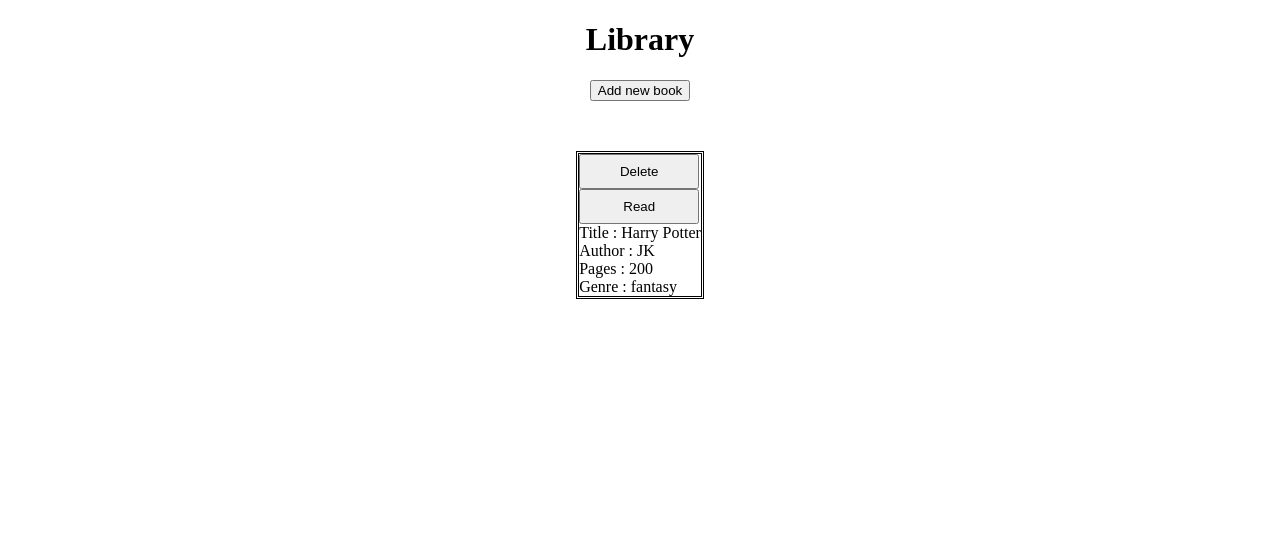
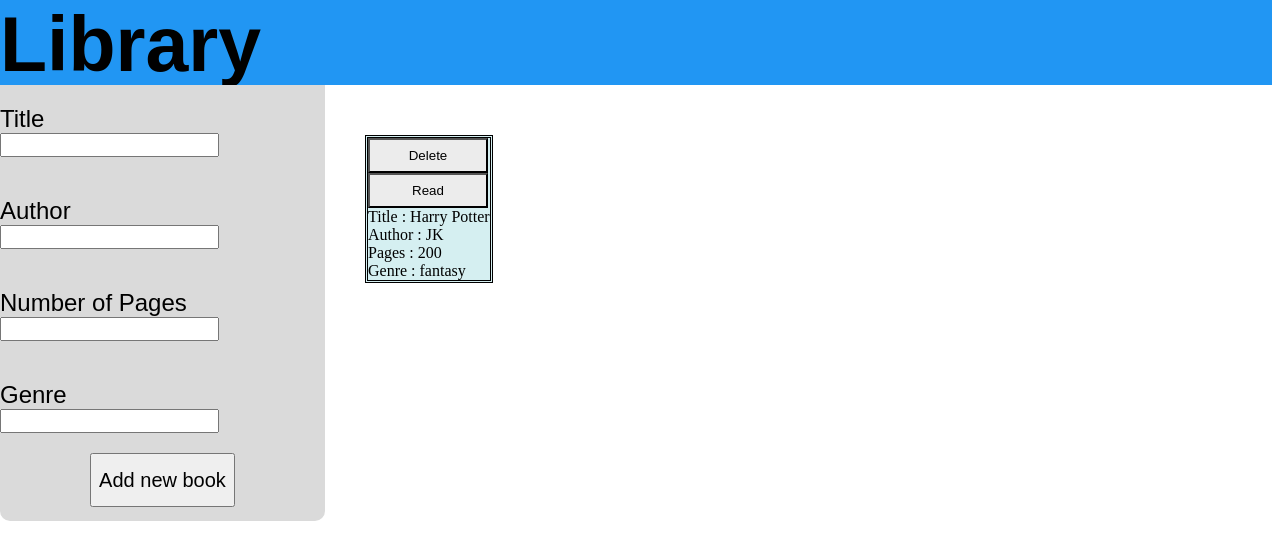
Before and after one commit to bhawkins6177/Library, a plain HTML site: page index.html in a window 1280 px wide. Drawn offline with Linux system fonts and the light colour scheme.

Commit message:
Made it look MUCH better

```diff
--- a/index.html
+++ b/index.html
@@ -6,14 +6,36 @@
     </head>
     <body>
         <h1 id="titleContainer">
-            <div id="title">
+            <nav= id="title">
           Library
+            </nav>
+        </h1>
+        <div id="subBody">
+        <div id ="formDiv">
+          <form id="form">
+            <div class="inputs">
+              <label for="titleInput" id="Lables">Title</label>
+              <input type="text" id="titleInput" class="inputField">
             </div>
-        </h1>
-        <div id="btnContainer">
-          <button id="btn">Add new book</button>
+            <div class="inputs">
+              <label for="authorInput" id="Lables">Author</label>
+              <input type="text" id="authorInput"class="inputField">
+            </div>
+            <div class="inputs">
+              <label for="pagesInput" id="Lables">Number of Pages</label>
+              <input type="text" id="pagesInput"class="inputField">
+            </div>
+            <div class="inputs">
+              <label for="genreInput" id="Lables">Genre</label>
+              <input type="text" id="genreInput"class="inputField">
+            </div>
+          </form>
+          <div id="btnContainer">
+            <button id="btn">Add new book</button>
+          </div>
         </div>
         <div id="display"></div>
+      </div>
       </body>
         <script type="text/javascript" src="script.js"></script>
         <link rel="stylesheet" href="style.css">
--- a/script.js
+++ b/script.js
@@ -11,10 +11,16 @@ function book(Title,Author,Pages,Genre){
    }*/
    //this.Read = Read;
 }
+
+let titleInput = document.querySelector('#titleInput');
+let authorInput = document.querySelector('#authorInput');
+let pagesInput = document.querySelector('#pagesInput');
+let genreInput = document.querySelector('#genreInput');
+
 let HarryPotter = new book('Harry Potter','JK',200,'fantasy', 'No')
 myLibrary.push(HarryPotter)
 function addBookToLibrary(){
-  return myLibrary.push(new book(prompt('What is the title?'),prompt('Who is the author?'),prompt('How many pages?'),prompt('What genre is this book in?'),prompt('have you read this book?')));
+ return myLibrary.push(new book(titleInput.value, authorInput.value, pagesInput.value,genreInput.value,'No'));
 }
 
 let newBookBtn = document.querySelector('#btn'); //querySelectors here
@@ -24,6 +30,10 @@ newBookBtn.addEventListener('click', function(){
    libraryDisplay.textContent = '';
    addBookToLibrary();
    myLibraryDisplay(myLibrary);
+   titleInput.value = '';
+   authorInput.value = '';
+   genreInput.value = '';
+   pagesInput.value = '';
 })
 
 function myLibraryDisplay(array){
--- a/style.css
+++ b/style.css
@@ -1,13 +1,23 @@
+
 #title {
     display: flex;
+    font-size: 77px;
+    font-family: arial;
 }
 #titleContainer {
     display: flex;
-    justify-content: center;
+    background-color: #2196F3;
+    margin-bottom: auto;
+    height: 85px;
+    margin-top: -8px;
+    margin-left: -8px;
+
 }
 #btnContainer{
     display: flex;
     justify-content: center;
+
+
 }
 #display{
     display: flex;
@@ -22,13 +32,50 @@
     margin-left: 20px;
     margin-right: 20px;
     border-style: double;
+    height: fit-content;
+    background-color: rgb(213, 239, 241);
 }
 
 .DeleteButton{
     width: 120px;
     height: 35px;
+    background-color: rgb(236, 236, 236);
 }
 .readButton{
     width: 120px;
     height: 35px;
+    background-color: rgb(236, 236, 236);
 }
+#subBody {
+display: flex;
+
+}
+
+.inputs {
+    display: flex;
+    flex-direction: column;
+    padding-top: 20px;
+    padding-bottom: 20px;
+}
+#formDiv{
+    margin-right: 20px;
+    width: 325px;
+    height: 436px;
+    background-color: rgb(218, 218, 218);
+    margin-left: -8px;
+    border-bottom-left-radius: 10px;
+    border-bottom-right-radius: 10px;
+}
+.inputField{
+    width: 211px;
+    height: 18px;
+}
+#Lables{
+    font-size: x-large;
+    font-family: sans-serif;
+}
+#btn {
+    height: 54px;
+    width: 145px;
+    font-size: 20px;
+}
```
Lines whose indentation alone changed are shown as unchanged.
